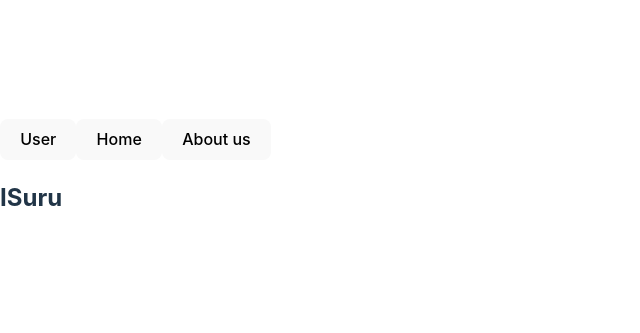
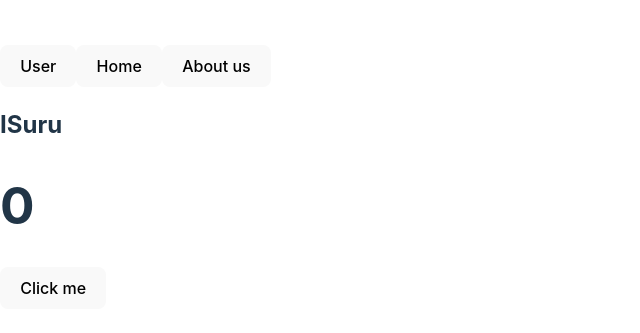
Before and after one commit to Isuru-Sandaruwan-Kumarasiri/learning-React-Js, a React (Vite) app: page / in a window 1280 px wide. Shown: the part 223-556 px from the top of the page, without its empty margins (0-640 px from the left). Built offline with nearby package versions, Linux system fonts and the light colour scheme.

Commit message:
userEffect functiong is calling only changing specific variable

```diff
--- a/src/components/UserEffect.jsx
+++ b/src/components/UserEffect.jsx
@@ -1,11 +1,12 @@
 import { useState,useEffect} from "react";
 
 function UserEffect() {
-    const [userText,setuserText]=useState("ISuru")
+    const [userText,setuserText]=useState("ISuru");
+    const [subText,setsubText]=useState(0);
 
     useEffect(()=>{
            console.log("userEffect is working")
-    },[]);//[]=>dependencis--->page eka render wenkot vitark usereffect call wenwa
+    },[subText]);//[]=>dependencis--->page eka render wenkot vitark usereffect call wenwa
     return (
         <>
         <div>
@@ -14,6 +15,9 @@ function UserEffect() {
            <button onClick={()=>{setuserText("About us")}}>  About us</button>
 
            <h2>{userText}</h2>
+
+           <h1>{subText}</h1>
+           <button onClick={()=>{setsubText(subText+1)}}>Click me</button>
         </div>
         </>
      );
```
